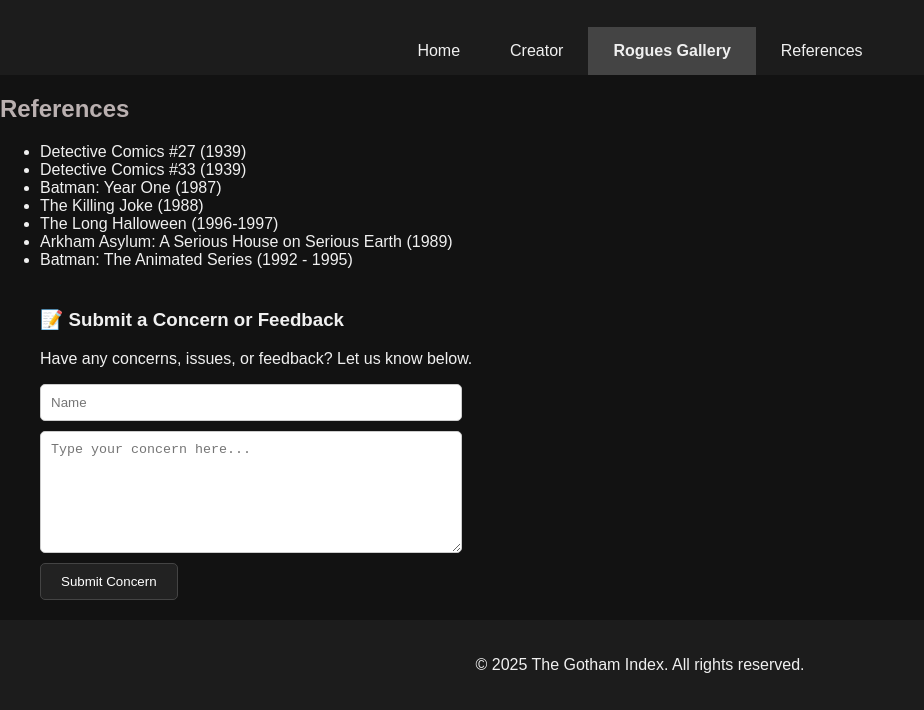
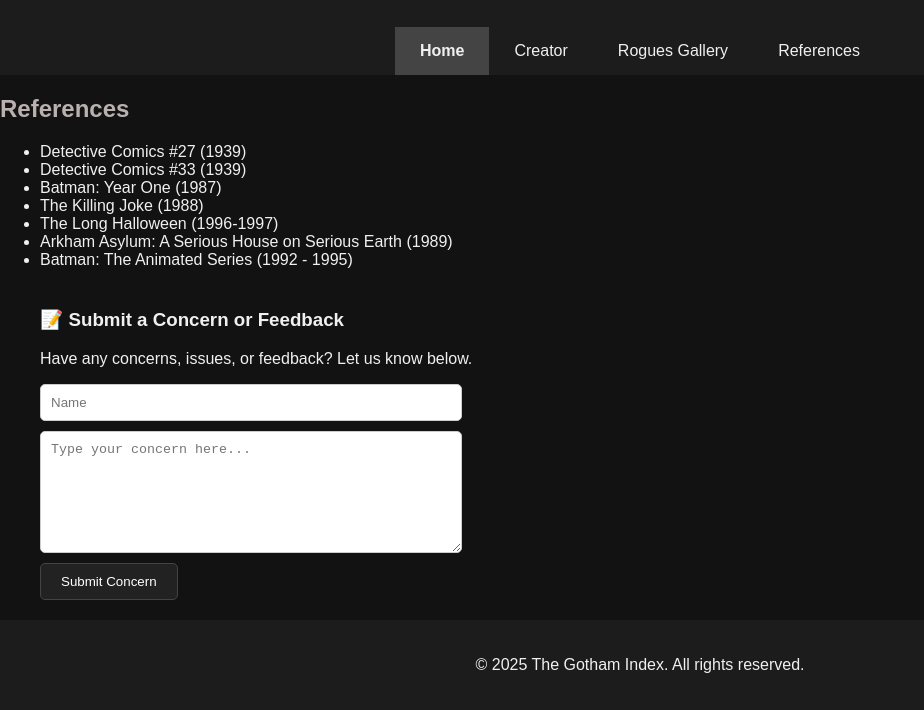
Before and after one commit to jemannsimbajon900/Website-Group-1, a plain HTML site: page references.html in a window 1280 px wide. Shown: the part 94-804 px from the top of the page, without its empty margins (0-924 px from the left). Drawn offline with Linux system fonts and the light colour scheme; some packages are replaced by stand-ins of ours; a script that the page names is missing.

Commit message:
Update references.html

```diff
--- a/references.html
+++ b/references.html
@@ -92,13 +92,14 @@
   </header>
 
   <nav>
-    <ul>
-      <li><a href="index.html">Home</a></li>
-      <li><a href="creator.html">Creator</a></li>
-      <li class="active"><a href="rogues.html">Rogues Gallery</a></li>
-      <li><a href="references.html">References</a></li>
-    </ul>
-  </nav>
+  <ul>
+    <li class="active"><a href="index.html">Home</a></li>
+    <li><a href="creator.html">Creator</a></li>
+    <li><a href="rogues.html">Rogues Gallery</a></li>
+    <li><a href="references.html">References</a></li>
+  </ul>
+</nav>
+
 
 <!-- REFERENCES -->
 <section id="references" class="tab">
@@ -296,4 +297,5 @@ document.getElementById('concernForm').addEventListener('submit', function(e) {
   </script>
 
 </body>
+
 </html>
```
